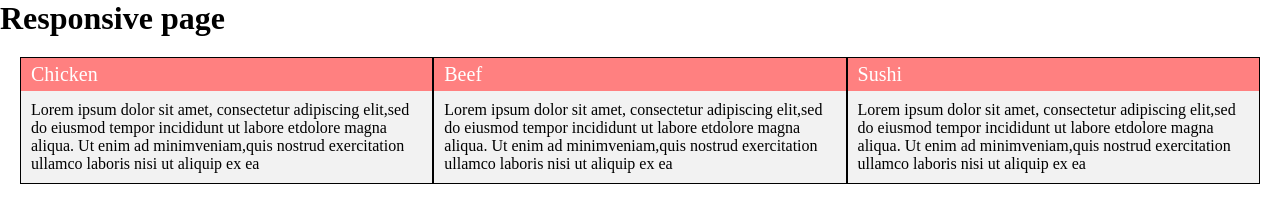
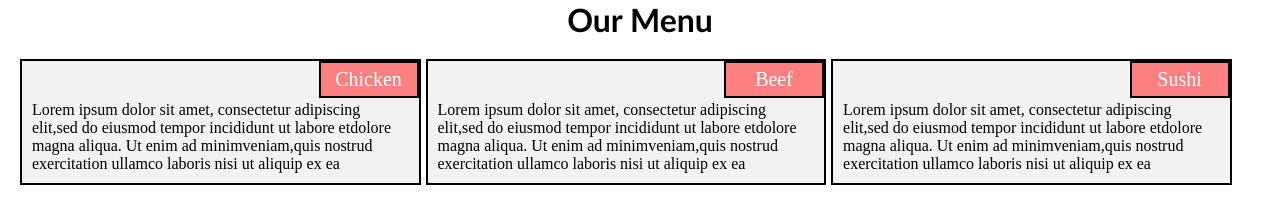
Before and after one commit to ajoshi103/Project-demo-cs, a plain HTML site: page index.html in a window 1280 px wide. Drawn offline with Linux system fonts and the light colour scheme.

Commit message:
This has changed

```diff
--- a/index.html
+++ b/index.html
@@ -3,12 +3,13 @@
 <!DOCTYPE html>
 <html>
 <head>
-  <title>Responsive Page</title>
+  <title></title>
   <link rel="stylesheet" type="text/css" href="styles.css">
 </head>
 <body>
+   <h1>Our Menu</h1>
   <header>
-    <h1> Responsive page</h1>
+
   </header>
   <div class="container">
     <section class="section">
@@ -26,8 +27,7 @@
     <section class="section">
       <div class="section-title">Sushi</div>
       <div class="section-content">
-        <p> Lorem ipsum dolor sit amet, consectetur adipiscing elit,sed do eiusmod tempor incididunt ut labore etdolore magna aliqua. Ut enim ad minimveniam,quis nostrud exercitation ullamco laboris nisi ut aliquip ex ea  </p>
-      </div>
+        <p> Lorem ipsum dolor sit amet, consectetur adipiscing elit,sed do eiusmod tempor incididunt ut labore etdolore magna aliqua. Ut enim ad minimveniam,quis nostrud exercitation ullamco laboris nisi ut aliquip ex ea    </p> </div>
     </section>
   </div>
 </body>
--- a/styles.css
+++ b/styles.css
@@ -2,11 +2,13 @@
 body, h1, p {
   margin: 0;
   padding: 0;
+
 }
 
 /* Apply box-sizing: border-box to all elements */
 * {
   box-sizing: border-box;
+
 }
 
 /* Define common styles */
@@ -14,33 +16,51 @@ body, h1, p {
   max-width: 100%;
   margin: 0 auto;
   padding: 20px;
+
 }
 
 .section {
+  padding-top: 30px;
+  position: relative;
   float: left;
-  width: 33.33%;
+  width: 32.30%;
   border: 1px solid black;
   background-color: #f2f2f2;
   margin-bottom: 20px;
+  margin-right: 5px;
+  border: 2px solid black;
+
+
 }
 
 .section-title {
-  position: relative;
+  text-align: center;
+  display: inline;
+  position: absolute;
+  width: 100px;
+  right: 0;
+  top: 0;
+  justify-content: flex-end;
   background-color: #ff8080;
   color: #ffffff;
   padding: 5px 10px;
   font-size: 125%;
+  border: 2px solid black;
+
 }
 
 .section-content {
   padding: 10px;
+
 }
 
 /* Media queries for responsive layout */
-@media screen and (max-width: 991px) {
+@media screen and (max-width: 992px) {
   .section {
-    width: 50%;
+
+    width: 49%;
   }
+
 
   .section:nth-child(3) {
     clear: both;
@@ -48,8 +68,25 @@ body, h1, p {
   }
 }
 
-@media screen and (max-width: 767px) {
+@media screen and (max-width: 767px)
+ {
   .section {
     width: 100%;
   }
 }
+
+
+
+
+.section-title:nth-child(2){
+  background-color: rgb(255, 123, 0);
+}
+.section-title:nth-child(3){
+  background-color: rgb(166, 255, 0);
+}
+
+
+h1{
+      text-align: center;
+      font-family: 'Gill Sans', 'Gill Sans MT', Calibri, 'Trebuchet MS', sans-serif;
+}
```
